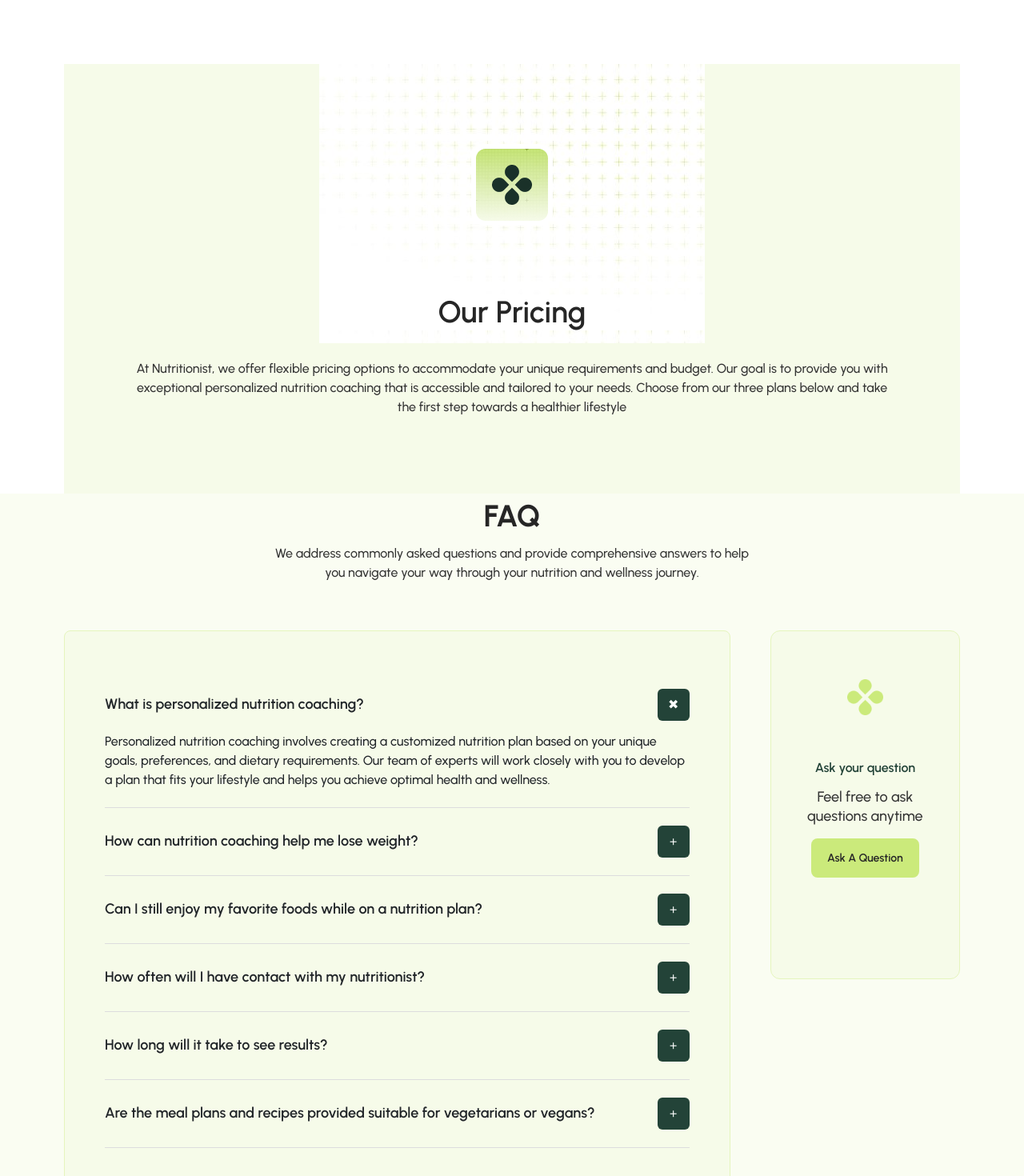
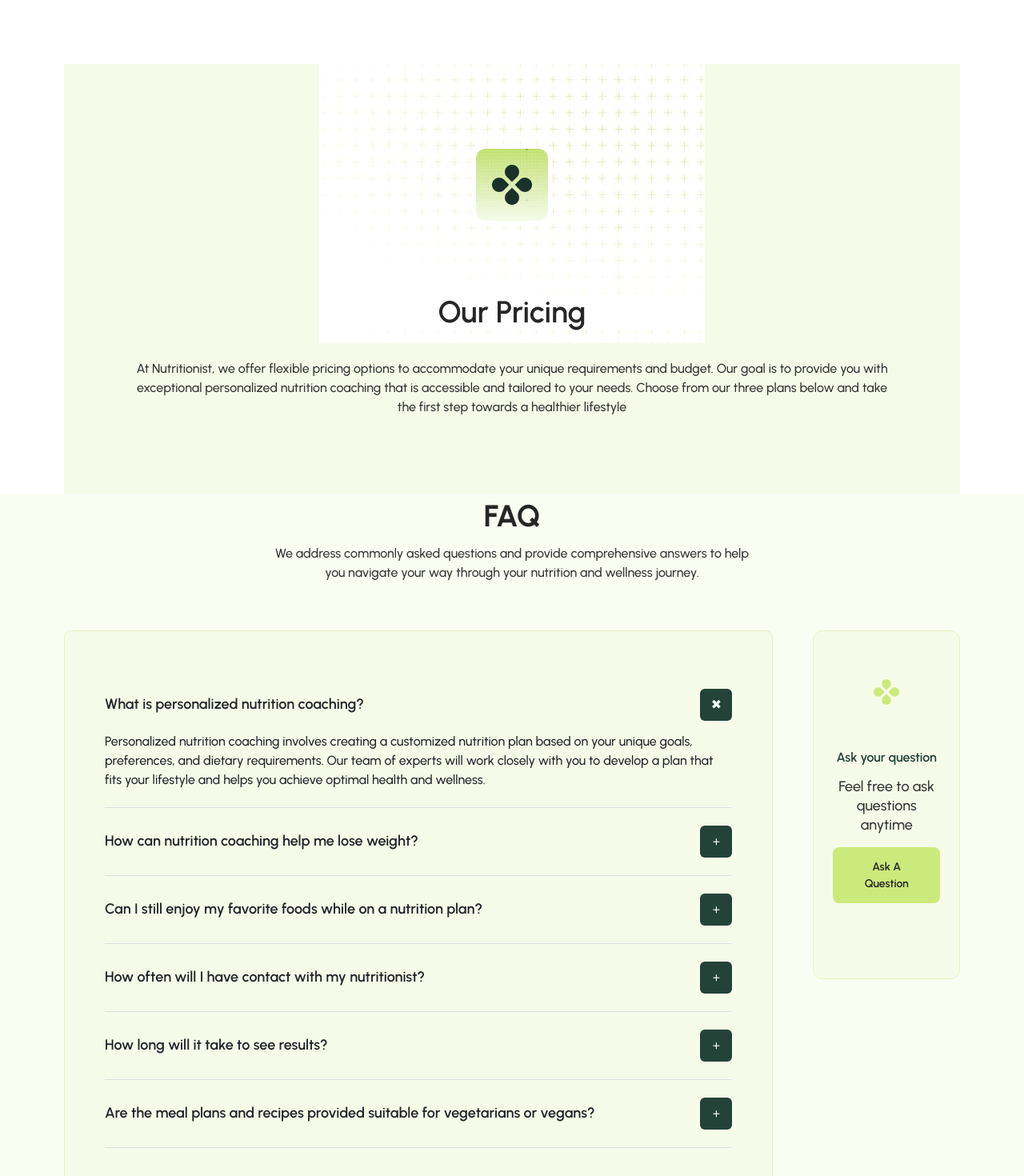
Before and after one commit to RaghadDeveloper/Nutritionist, a React (Vite) app: page /pricing in a window 1280 px wide. Shown: the top 1470 px of the page at 80% size. Built offline with nearby package versions, Linux system fonts and the light colour scheme.

Commit message:
the progect team

```diff
--- a/src/Components/FaqCard/FaqCard.css
+++ b/src/Components/FaqCard/FaqCard.css
@@ -8,7 +8,7 @@
     color: var(--light-beige);
     border: 1px solid var(--pale-green);
     border-radius: 12px;
-    width:/* 32.45%;*/ 518px;
+    width: 32.45%;
     height: 527px;
 }
 
@@ -44,7 +44,6 @@
 
 @media (max-width: 1440px) {
     .NG-faq-card {
-      /*  width: 32.26%;*/
         height: 436px;
         padding: 60px 24px;
     }
@@ -58,7 +57,6 @@
     }
 
     .NG-faq-card .NG-QUES p {
-       /* font-size: 16px;*/
         line-height: 24px;
     }
 
@@ -67,16 +65,7 @@
         line-height: 21px;
         padding: 14px 20px 14px 20px;
     }
-
 }
-
-
-
-
-
-
-
-
 
 @media (max-width: 576px){
     .NG-faq-card{
@@ -101,5 +90,4 @@
         font-size: 14px;
         line-height: 21px;
     }
-
 }
```
